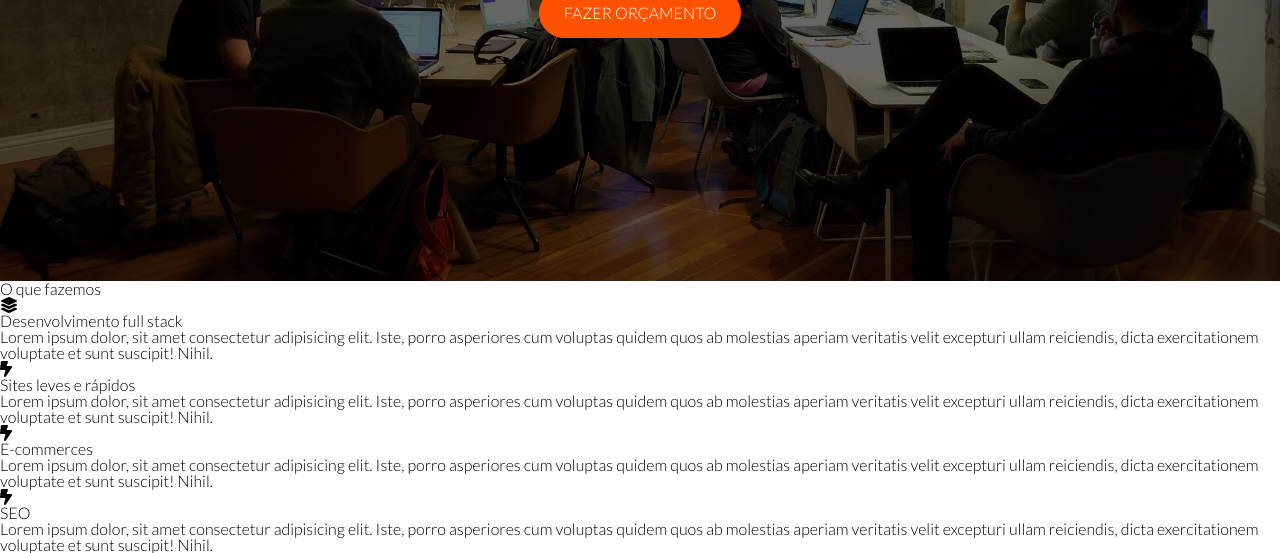
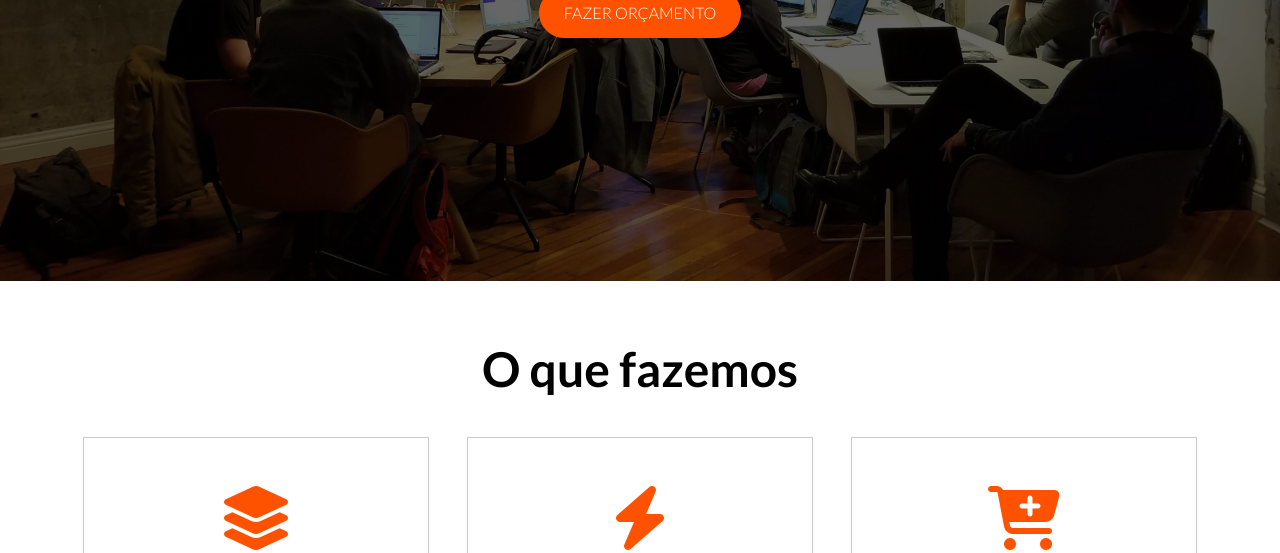
Before and after one commit to thalesgomest/agency, a website: page index.html in a window 1280 px wide. Shown: the part 399-952 px from the top of the page. Drawn offline with Linux system fonts and the light colour scheme.

Commit message:
feat: services info done

```diff
--- a/sass/_utilities.sass
+++ b/sass/_utilities.sass
@@ -25,6 +25,12 @@
 %title-text-shadow
 	text-shadow: 3px 2px $black
 
+%section-title
+	font-size: 3rem
+	margin-top: 2rem
+	text-align: center
+	font-weight: bold
+
 // buttons
 
 button
@@ -47,6 +53,7 @@ button
 
 		&:hover
 			background-color: transparent
+			color: $primary-color
 
 	&-rounded
 		margin-top: 1rem
--- a/sass/styles.sass
+++ b/sass/styles.sass
@@ -61,3 +61,43 @@
 			margin-top: 1rem
 			font-weight: bold
 			@extend %title-text-shadow
+
+.services-container
+	text-align: center
+	padding: 2rem
+	margin-bottom: 2rem
+
+	h2
+		@extend %section-title
+
+	.services-card-container
+		display: flex
+		flex-wrap: wrap
+		justify-content: space-around
+		padding: 2rem
+
+		.services-card
+			width: 30%
+			margin: 1%
+			padding: 2rem
+			border: 1px solid #ccc
+			transition: .3s
+
+			i
+				color: $primary-color
+				font-size: 4rem
+				display: block
+				margin-top: 1rem
+				margin-bottom: 1.5rem
+
+			h3
+				font-size: 1.5rem
+				margin-bottom: 1rem
+				font-weight: bold
+
+			p
+				color: $text-color
+
+			&:hover
+				border: transparent
+				box-shadow: 0 1px 10px #ccc
--- a/scripts.js
+++ b/scripts.js
@@ -10,11 +10,11 @@ const Services = () => {
 		],
 		icons: [
 			'fa-solid fa-layer-group',
-			'fa-solid fa-bolt-lightning',
-			'fa-solid fa-bolt-lightning',
-			'fa-solid fa-bolt-lightning',
-			'fa-solid fa-bolt-lightning',
-			'fa-solid fa-bolt-lightning',
+			'fas fa-bolt',
+			'fas fa-cart-plus',
+			'fas fa-chart-line',
+			'fas fa-chess-pawn',
+			'fas fa-cloud',
 		],
 	};
 
```
Also changed, not shown: css/styles.css, 1 other file.
